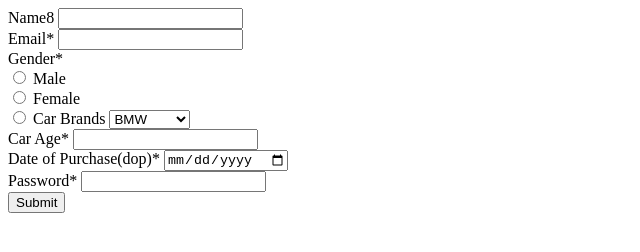
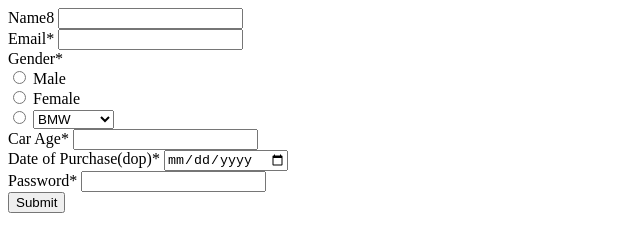
Before and after one commit to acciojob/car-insurance-form-Harshadsonar, a website: page main.html in a window 1280 px wide. Shown: the whole page, without its empty margins (0-640 px from the left). Drawn offline with Linux system fonts and the light colour scheme.

Commit message:
changes made

```diff
--- a/main.html
+++ b/main.html
@@ -21,7 +21,7 @@
         <label for="female">Female</label><br>
         <input type="radio" id="other" name="gender" value="other" required>
 
-        <label for="cars">Car Brands</label>
+
         <select name="cars" id="cars">
 			<option value="bmw">BMW</option>
 			<option value="audi">Audi</option>
```
